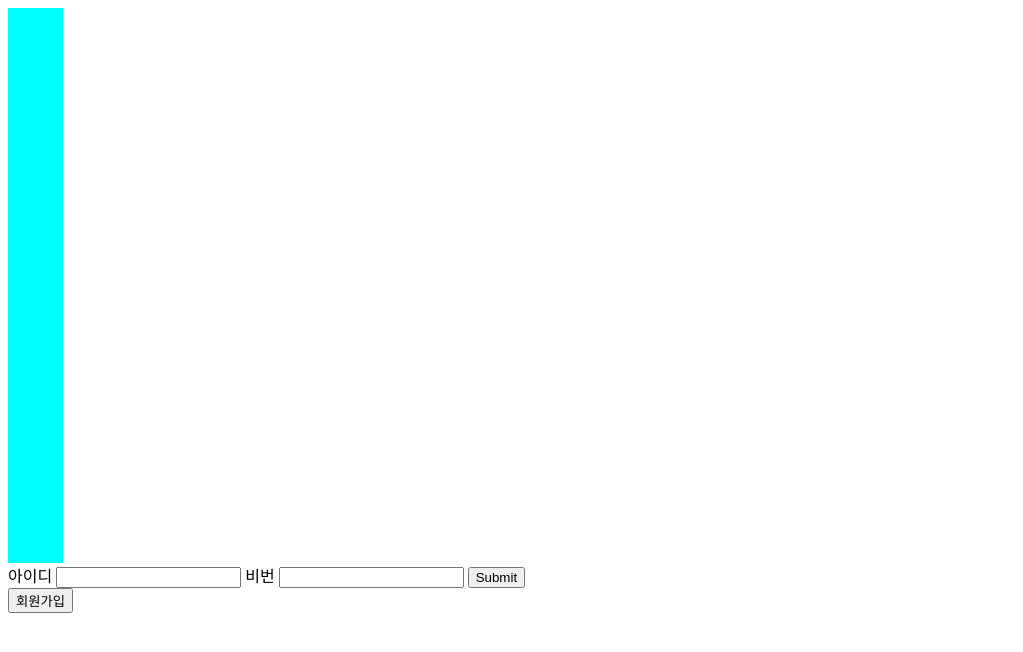
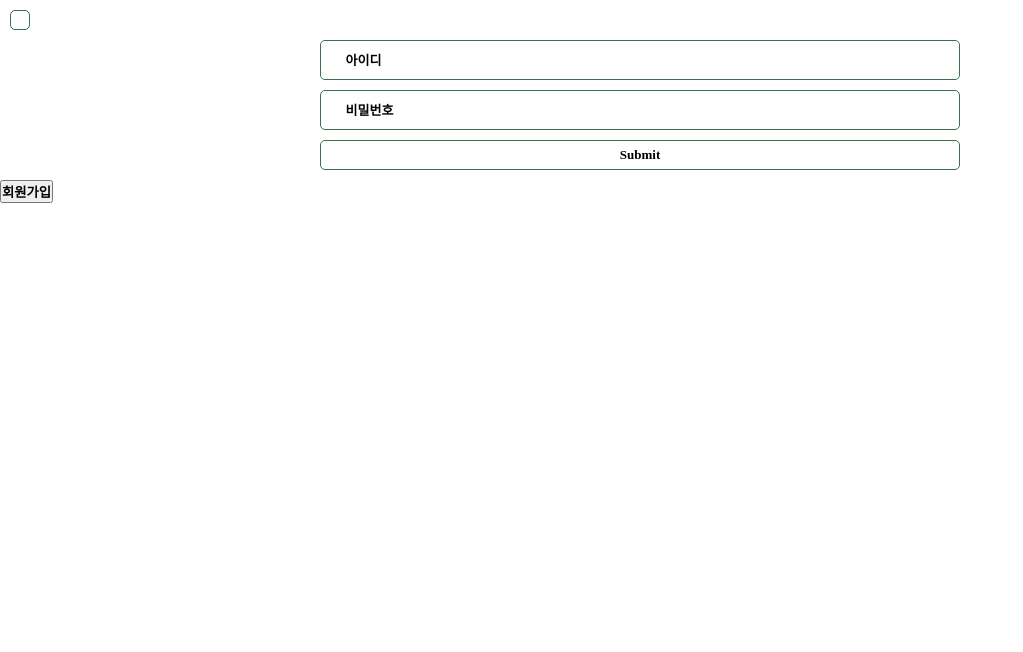
Before and after one commit to groomigroom/backend_practice, a plain HTML site: page index_inner_id_password.html in a window 1280 px wide. Shown: the whole page, without its empty margins (0-1023 px from the left). Drawn offline with Linux system fonts and the light colour scheme; a web font is replaced by a local one.

Commit message:
Update index_inner_id_password.html

```diff
--- a/index_inner_id_password.html
+++ b/index_inner_id_password.html
@@ -6,10 +6,159 @@
     <meta name="viewport" content="width=device-width, initial-scale=1.0">
     <title>로그인</title>
     <style>
+        @font-face {
+            font-family: 'Pretendard';
+            src: url('https://cdn.jsdelivr.net/gh/projectnoonnu/pretendard@1.0/Pretendard-Thin.woff2') format('woff2');
+            font-weight: 100;
+            font-display: swap;
+        }
+
+        @font-face {
+            font-family: 'Pretendard';
+            src: url('https://cdn.jsdelivr.net/gh/projectnoonnu/pretendard@1.0/Pretendard-ExtraLight.woff2') format('woff2');
+            font-weight: 200;
+            font-display: swap;
+        }
+
+        @font-face {
+            font-family: 'Pretendard';
+            src: url('https://cdn.jsdelivr.net/gh/projectnoonnu/pretendard@1.0/Pretendard-Light.woff2') format('woff2');
+            font-weight: 300;
+            font-display: swap;
+        }
+
+        @font-face {
+            font-family: 'Pretendard';
+            src: url('https://cdn.jsdelivr.net/gh/projectnoonnu/pretendard@1.0/Pretendard-Regular.woff2') format('woff2');
+            font-weight: 400;
+            font-display: swap;
+        }
+
+        @font-face {
+            font-family: 'Pretendard';
+            src: url('https://cdn.jsdelivr.net/gh/projectnoonnu/pretendard@1.0/Pretendard-Medium.woff2') format('woff2');
+            font-weight: 500;
+            font-display: swap;
+        }
+
+        @font-face {
+            font-family: 'Pretendard';
+            src: url('https://cdn.jsdelivr.net/gh/projectnoonnu/pretendard@1.0/Pretendard-SemiBold.woff2') format('woff2');
+            font-weight: 600;
+            font-display: swap;
+        }
+
+        @font-face {
+            font-family: 'Pretendard';
+            src: url('https://cdn.jsdelivr.net/gh/projectnoonnu/pretendard@1.0/Pretendard-Bold.woff2') format('woff2');
+            font-weight: 700;
+            font-display: swap;
+        }
+
+        @font-face {
+            font-family: 'Pretendard';
+            src: url('https://cdn.jsdelivr.net/gh/projectnoonnu/pretendard@1.0/Pretendard-ExtraBold.woff2') format('woff2');
+            font-weight: 800;
+            font-display: swap;
+        }
+
+        @font-face {
+            font-family: 'Pretendard';
+            src: url('https://cdn.jsdelivr.net/gh/projectnoonnu/pretendard@1.0/Pretendard-Black.woff2') format('woff2');
+            font-weight: 900;
+            font-display: swap;
+        }
+
+        * {
+            margin: 0;
+            padding: 0;
+            box-sizing: border-box;
+            font-family: 'Pretendard';
+            font-weight: 600;
+        }
+
         header {
-            width: 55px;
-            height: 555px;
-            background-color: aqua;
+            width: 20px;
+            height: 20px;
+            border: 1px solid rgb(54, 113, 77);
+            border-radius: 5px;
+            margin-top: 10px;
+            margin-left: 10px;
+        }
+
+        #main {
+            margin-top: 10px;
+        }
+
+        .id_form {
+            width: 100vw;
+            height: 140px;
+            position: relative;
+        }
+
+        .id_form>label:nth-child(1) {
+            position: absolute;
+            top: 13.5px;
+            left: 27vw;
+            z-index: 1;
+            font-size: 13px;
+            line-height: 100%;
+
+        }
+
+        .id_form>#id {
+            position: absolute;
+            top: 0px;
+            left: 50%;
+            transform: translateX(-50%);
+            width: 50vw;
+            height: 40px;
+            border: 1px solid rgb(54, 113, 77);
+            border-radius: 5px;
+        }
+
+        .id_form>label:nth-of-type(2) {
+            position: absolute;
+            top: 63.5px;
+            left: 27vw;
+            z-index: 1;
+            font-size: 13px;
+            line-height: 100%;
+
+        }
+
+        .id_form>#password {
+            position: absolute;
+            top: 50px;
+            left: 50%;
+            transform: translateX(-50%);
+            width: 50vw;
+            height: 40px;
+            border: 1px solid rgb(54, 113, 77);
+            border-radius: 5px;
+        }
+
+        .id_submit {
+            position: absolute;
+            top: 100px;
+            left: 50%;
+            transform: translateX(-50%);
+            width: 50vw;
+            height: 30px;
+            cursor: pointer;
+            border: 1px solid rgb(54, 113, 77);
+            border-radius: 5px;
+            background-color: transparent;
+            font-size: 13px;
+        }
+
+        .id_submit:hover {
+            background-color: rgb(54, 113, 77);
+            color: #ebebeb;
+        }
+
+        #result_area {
+            margin-top: 10px;
         }
     </style>
 </head>
@@ -17,12 +166,12 @@
 <body>
     <header onclick="showPage('main')"></header>
     <div class="page_select" id="main" style="display: block">
-        <form onsubmit="printResult(event)">
+        <form onsubmit="printResult(event)" class="id_form">
             <label for="id">아이디</label>
             <input type="text" id="id" name="id">
-            <label for="password">비번</label>
+            <label for="password">비밀번호</label>
             <input type="password" id="password" name="password">
-            <input type="submit">
+            <input type="submit" class="id_submit">
         </form>
         <button onclick="showPage('enter_member')">회원가입</button>
     </div>
```
Lines whose indentation alone changed are shown as unchanged.
